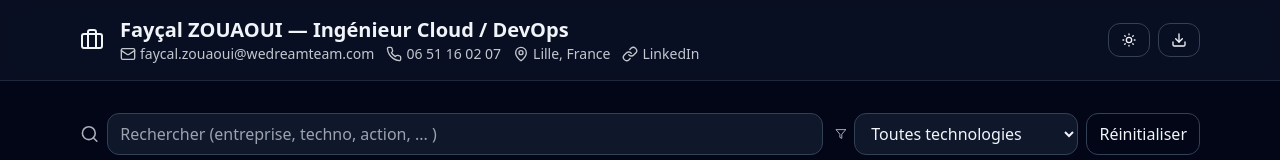
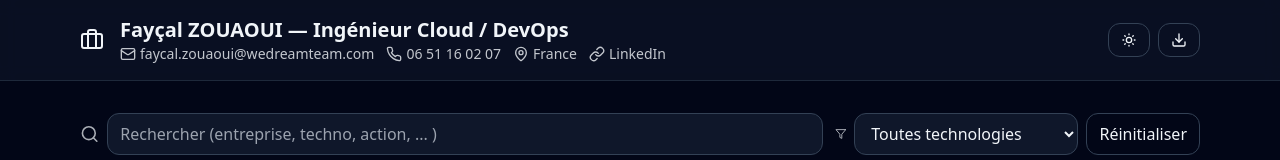
Before and after one commit to we-dream-team/cv, a Next.js app: page / in a window 1280 px wide. Shown: the top 160 px of the page. Built offline with nearby package versions, Linux system fonts and the light colour scheme.

Commit message:
Mise à jour de la localisation dans le profil de Fayçal ZOUAOUI et modification du fichier Terraform.

```diff
--- a/src/app/page.tsx
+++ b/src/app/page.tsx
@@ -8,7 +8,7 @@ const PROFILE = {
   role: 'Ingénieur Cloud / DevOps',
   email: 'faycal.zouaoui@wedreamteam.com',
   phone: '06 51 16 02 07',
-  location: 'Lille, France',
+  location: 'France',
   website: null as string | null,
   linkedin: 'http://www.linkedin.com/in/faycal-zouaoui-65b0a5201',
 }
```
Also changed, not shown: 1 other file (tests, documents, lock files or other folders).
